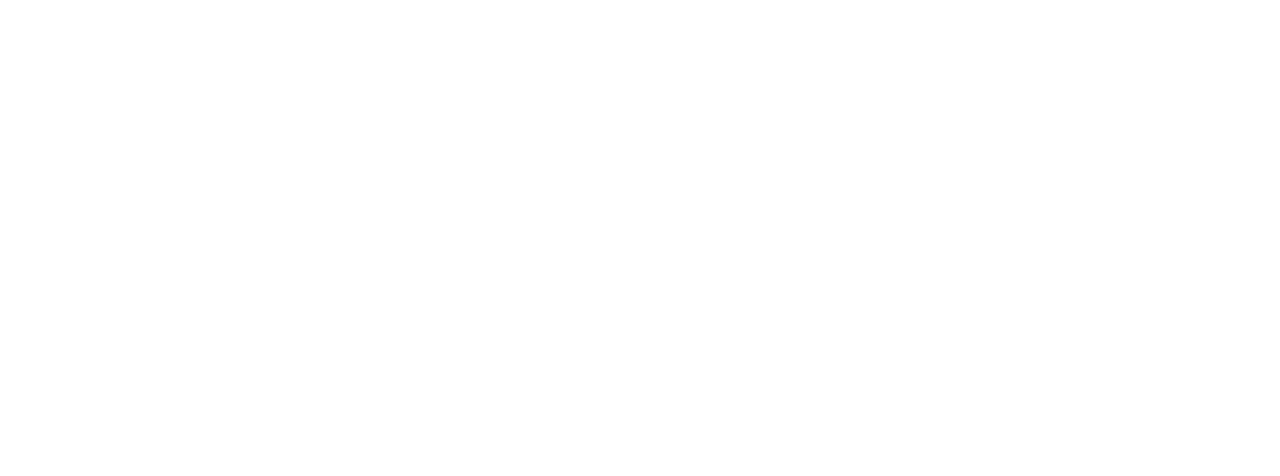
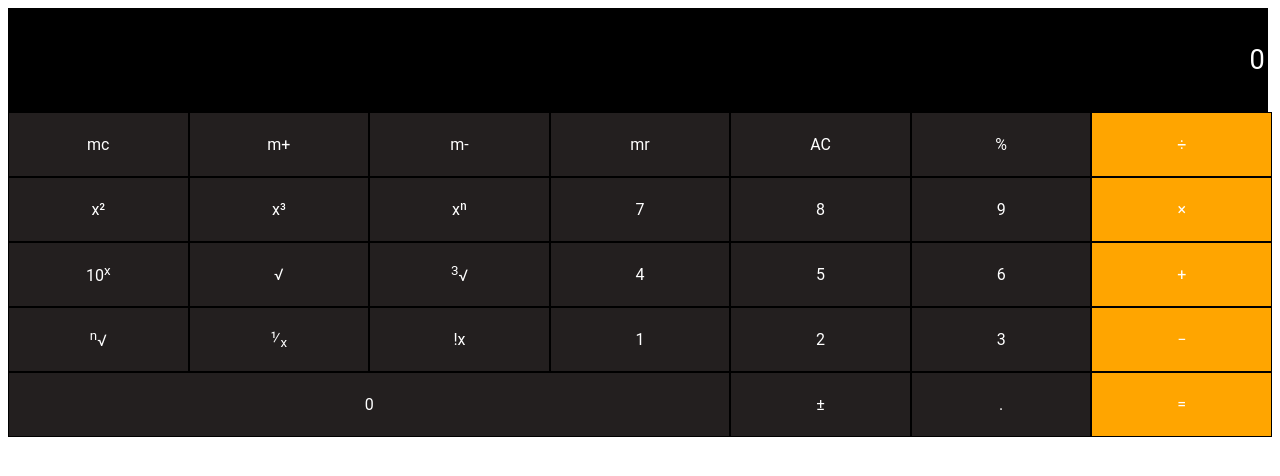
Before and after one commit to al-ensign/vanilla-js-calculator, a website built with webpack: page src/index.html in a window 1280 px wide. Built offline with nearby package versions, Linux system fonts and the light colour scheme.

Commit message:
calc ui setup

```diff
--- a/src/index.html
+++ b/src/index.html
@@ -5,8 +5,45 @@
     <meta http-equiv="X-UA-Compatible" content="IE=edge">
     <meta name="viewport" content="width=device-width, initial-scale=1.0">
     <title>Calculator</title>
+    <link rel="stylesheet" href="./style.css" />
 </head>
 <body>
-
+    <section class="calc-screen main" id="main">
+      <input type="text" class="calc-numbers" value="0">
+    </section>
+    <section class="calc-keyboard">
+            <button type="button" class="button-el" id="mc"><p>mc</p></button>
+            <button type="button" class="button-el" id="mPlus"><p>m+</p></button>
+            <button type="button" class="button-el" id="mMinus"><p>m-</p></button>
+            <button type="button" class="button-el" id="mr"><p>mr</p></button>
+            <button type="button" class="button-el" id="ac"><p>AC</p></button>
+            <button type="button" class="button-el" id="percent"><p>&#37</p></button>
+            <button type="button" class="button-el special" id="divide"><p>&#247</p></button>
+            <button type="button"class="button-el" id="square"><p>x&#178</p></button>
+            <button type="button"class="button-el" id="cube"><p>x&#179</p></button>
+            <button type="button"  class="button-el" id="anyPower"><p>x&#x207F</p></button>
+            <button type="button" class="button-el" id="seven"><p>7</p></button>
+            <button type="button" class="button-el" id="eight"><p>8</p></button>
+            <button type="button" class="button-el" id="nine"><p>9</p></button>
+            <button type="button" class="button-el special" id="multiply"><p>&#215</p></button>
+            <button type="button"  class="button-el" id="tenPowerX"><p>10<sup>x</sup></p></button>
+            <button type="button"  class="button-el" id="root"><p>&#8730</p></button>
+            <button type="button"  class="button-el" id="cubicRoot"><p><sup>3</sup>&#8730</p></button>
+            <button type="button" class="button-el" id="four"><p>4</p></button>
+            <button type="button" class="button-el" id="five"><p>5</p></button>
+            <button type="button"class="button-el" id="six"><p>6</p></button>
+            <button type="button" class="button-el special" id="plus"><p>&#43</p></button>
+            <button type="button"  class="button-el" id="yRoot"><p><sup>n</sup>&#8730</p></button>
+            <button type="button" class="button-el" id="devideByX"><p>&#x215F<sub>x</sub></p></button>
+            <button type="button" class="button-el" id="factorial"><p>!x</p></button>
+            <button type="button" class="button-el" id="one"><p>1</p></button>
+            <button type="button" class="button-el" id="two"><p>2</p></button>
+            <button type="button" class="button-el" id="three"><p>3</p></div>
+            <button type="button" class="button-el special" id="minus"><p>&#8722</p></button>
+            <button type="button" class="button-el span-4" id="zero"><p>0</p></button>
+            <button type="button" class="button-el" id="changeSign"><p>&#177</p></button>
+            <button type="button" class="button-el" id="dot"><p>.</p></button>
+            <button type="button"  class="button-el special" id="equal"><p>&#61</p></button>
+          </section>
 </body>
 </html>
--- /dev/null
+++ b/src/style.css
@@ -0,0 +1,36 @@
+.calc-keyboard {
+    display:grid;
+    grid-template-columns: repeat(7,1fr);
+    border:0;
+}
+.calc-numbers{
+    font-family: 'Roboto', serif;
+    background: black;
+    color: white;
+    font-size: 1.7em;
+    border:1px solid black;
+    text-align: right;
+    width: 99.2%;
+    height: 100px;
+}
+.span-4{
+    grid-column: span 4;
+}
+.button-el{
+    font-family: 'Roboto', serif;
+    font-size:1em;
+    height: 65px;
+    color: white;
+    border:0.05px solid black;
+    background: rgb(35, 31, 31);
+
+}
+.button-el:hover{
+    background: rgb(106, 103, 103);
+}
+.special:hover{
+    background: rgb(247, 97, 4);
+}
+.special{
+    background-color:orange;
+}
```
